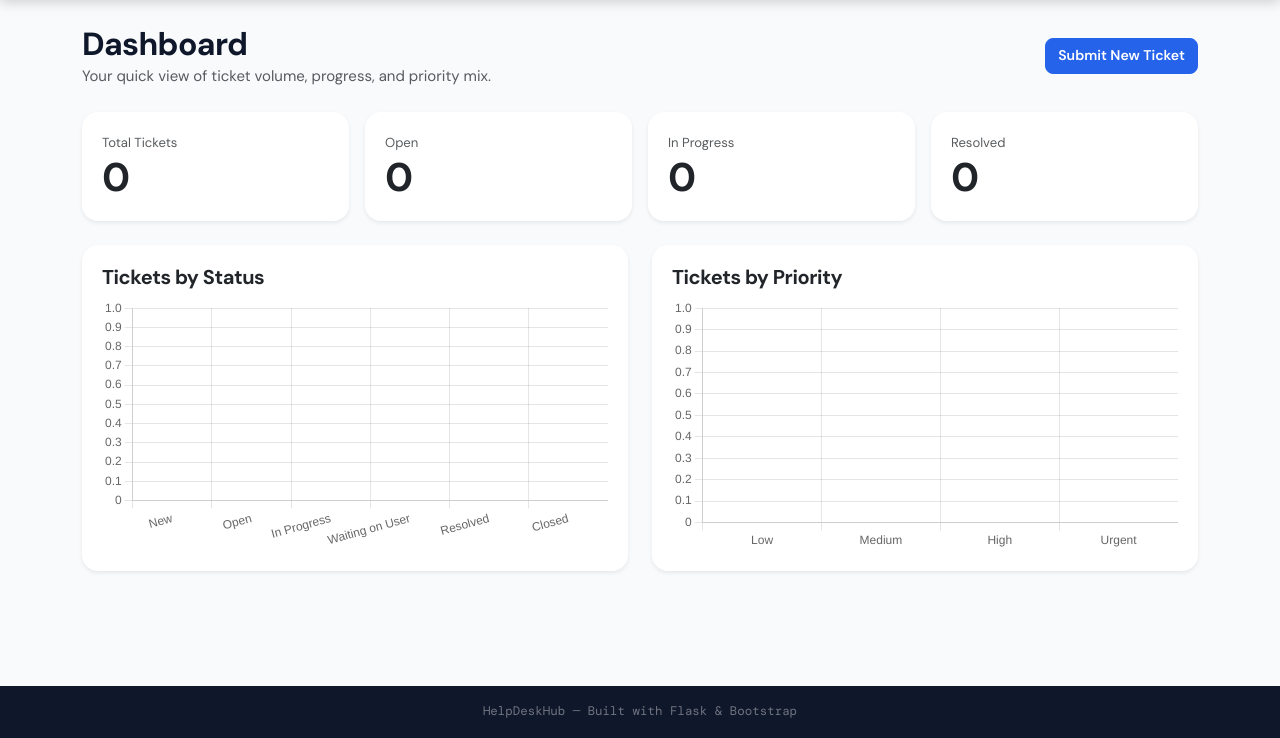
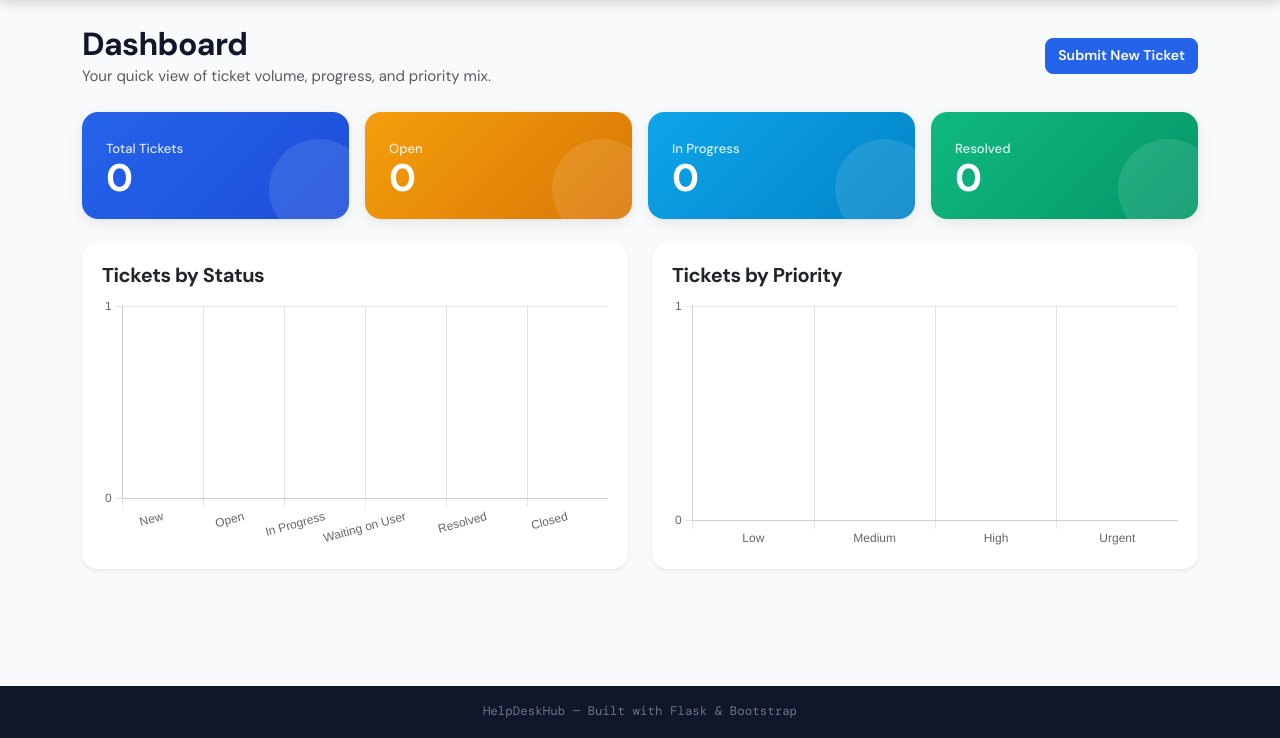
Before and after one commit to jacqu3xf/helpdeskhub, a Flask app: page /dashboard in a window 1280 px wide. Shown: the part 62-800 px from the top of the page. Run offline with Flask 3, Linux system fonts and the light colour scheme; the visitor is signed in with stand-in values (Sample User, id 1); data that the repository does not hold is empty.

Commit message:
Update dashboard.html
- Update cards (color, UI)
- Table update (stripe)
-COlor
- Priority update

```diff
--- a/templates/dashboard.html
+++ b/templates/dashboard.html
@@ -10,37 +10,30 @@
 
 <div class="row g-3 mb-4">
   <div class="col-md-3">
-    <div class="card shadow-sm h-100 border-0">
-      <div class="card-body">
-        <div class="small text-muted">Total Tickets</div>
-        <div class="display-6 fw-bold">{{ tickets | length }}</div>
-      </div>
+    <div class="stat-card stat-blue h-100">
+      <div class="stat-label">Total Tickets</div>
+      <div class="stat-number">{{ tickets | length }}</div>
     </div>
   </div>
   <div class="col-md-3">
-    <div class="card shadow-sm h-100 border-0">
-      <div class="card-body">
-        <div class="small text-muted">Open</div>
-        <div class="display-6 fw-bold">{{ status_counts.get('Open', 0) + status_counts.get('New', 0) }}</div>
-      </div>
+    <div class="stat-card stat-amber h-100">
+      <div class="stat-label">Open</div>
+      <div class="stat-number">{{ status_counts.get('Open', 0) + status_counts.get('New', 0) }}</div>
     </div>
   </div>
   <div class="col-md-3">
-    <div class="card shadow-sm h-100 border-0">
-      <div class="card-body">
-        <div class="small text-muted">In Progress</div>
-        <div class="display-6 fw-bold">{{ status_counts.get('In Progress', 0) }}</div>
-      </div>
+    <div class="stat-card stat-cyan h-100">
+      <div class="stat-label">In Progress</div>
+      <div class="stat-number">{{ status_counts.get('In Progress', 0) }}</div>
     </div>
   </div>
   <div class="col-md-3">
-    <div class="card shadow-sm h-100 border-0">
-      <div class="card-body">
-        <div class="small text-muted">Resolved</div>
-        <div class="display-6 fw-bold">{{ status_counts.get('Resolved', 0) + status_counts.get('Closed', 0) }}</div>
-      </div>
+    <div class="stat-card stat-green h-100">
+      <div class="stat-label">Resolved</div>
+      <div class="stat-number">{{ status_counts.get('Resolved', 0) + status_counts.get('Closed', 0) }}</div>
     </div>
   </div>
+
 </div>
 
 <div class="row g-4">
@@ -67,7 +60,7 @@
   <div class="card-body">
     <h5 class="card-title">Recent Activity</h5>
     <div class="table-responsive">
-      <table class="table align-middle mb-0">
+      <table class="table table-striped align-middle mb-0">
         <thead>
           <tr>
             <th>ID</th>
@@ -83,7 +76,7 @@
             <td>#{{ t.id }}</td>
             <td><a href="{{ url_for('ticket_detail', ticket_id=t.id) }}">{{ t.title }}</a></td>
             <td><span class="badge {{ status_badge_class(t.status) }}">{{ t.status }}</span></td>
-            <td>{{ t.priority }}</td>
+            <td><span class="badge priority-badge priority-{{ t.priority|lower }}">{{ t.priority }}</span></td>
             <td>{{ t.assignee.name if t.assignee else 'Unassigned' }}</td>
           </tr>
           {% endfor %}
@@ -96,16 +89,42 @@
 
 <script src="https://cdn.jsdelivr.net/npm/chart.js"></script>
 <script>
+  const statusColorMap = {
+    "New":             "#ef4444",
+    "Open":            "#f59e0b",
+    "In Progress":     "#3b82f6",
+    "Waiting on User": "#10b981",
+    "Resolved":        "#8b5cf6",
+    "Closed":          "#0f172a"
+  };
+
   const statusLabels = {{ status_counts.keys() | list | tojson }};
   const statusData = {{ status_counts.values() | list | tojson }};
   new Chart(document.getElementById("statusChart"), {
     type: "bar",
     data: {
       labels: statusLabels,
-      datasets: [{ label: "Tickets", data: statusData }]
+      datasets: [{
+        label: "Tickets",
+        data: statusData,
+        backgroundColor: statusLabels.map(l => statusColorMap[l] || "#2563eb"),
+        borderRadius: 6,
+        borderSkipped: false
+      }]
     },
-    options: { responsive: true, plugins: { legend: { display: false } } }
+    options: {
+      responsive: true,
+      plugins: { legend: { display: false } },
+      scales: { y: { beginAtZero: true, ticks: { stepSize: 1 } } }
+    }
   });
+
+  const priorityColorMap = {
+    "Low":    "#10b981",
+    "Medium": "#3b82f6",
+    "High":   "#f59e0b",
+    "Urgent": "#ef4444"
+  };
 
   const priorityLabels = {{ priority_counts.keys() | list | tojson }};
   const priorityData = {{ priority_counts.values() | list | tojson }};
@@ -113,9 +132,19 @@
     type: "bar",
     data: {
       labels: priorityLabels,
-      datasets: [{ label: "Tickets", data: priorityData }]
+      datasets: [{
+        label: "Tickets",
+        data: priorityData,
+        backgroundColor: priorityLabels.map(l => priorityColorMap[l] || "#2563eb"),
+        borderRadius: 6,
+        borderSkipped: false
+      }]
     },
-    options: { responsive: true, plugins: { legend: { display: false } } }
+    options: {
+      responsive: true,
+      plugins: { legend: { display: false } },
+      scales: { y: { beginAtZero: true, ticks: { stepSize: 1 } } }
+    }
   });
 </script>
 {% endblock %}
```
